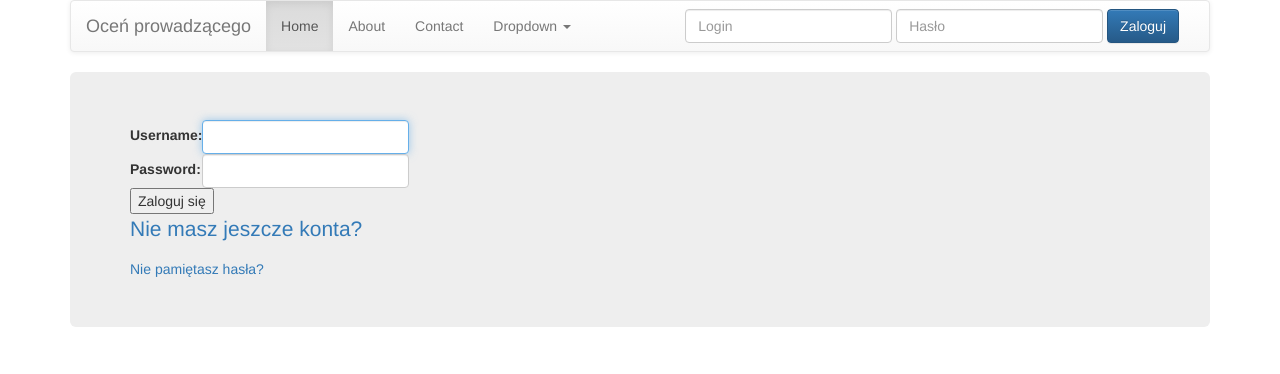
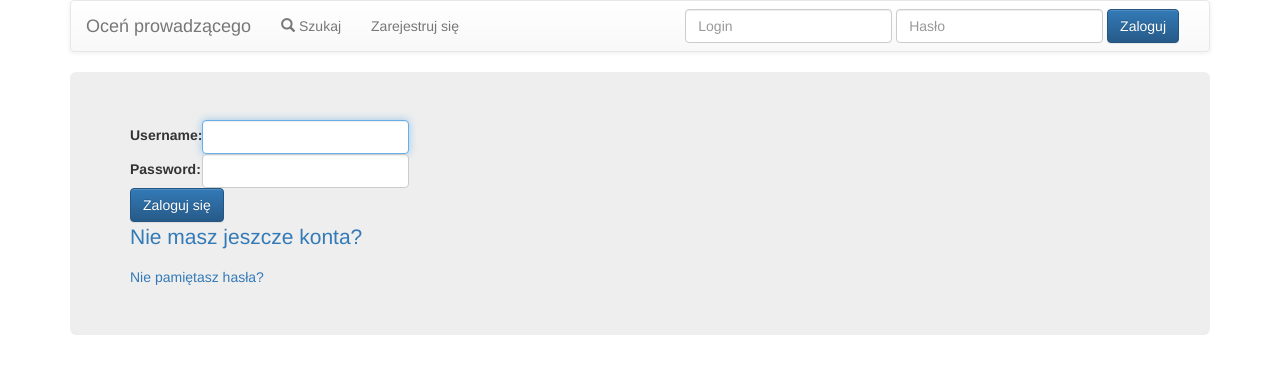
Before and after one commit to Rav2/ocen_prowadzacego, a Django app: page /login/ in a window 1280 px wide. Shown: the top 374 px of the page. Run offline with Django 3.2, Linux system fonts and the light colour scheme; some libraries are stand-ins or nearby versions.

Commit message:
wstępna wersja projektu, w której chyba wszystko działa :)

```diff
--- a/ocen_prowadzacego/settings.py
+++ b/ocen_prowadzacego/settings.py
@@ -105,5 +105,5 @@ USE_TZ = True
 
 STATIC_URL = '/static/'
 
-LOGIN_REDIRECT_URL = '/index'
-LOGIN_URL = '/login'
+LOGIN_REDIRECT_URL = '/search/'
+LOGIN_URL = '/login/'
--- a/op_app/templates/base.html
+++ b/op_app/templates/base.html
@@ -28,31 +28,32 @@
               <span class="icon-bar"></span>
               <span class="icon-bar"></span>
             </button>
-            <a class="navbar-brand" href="#">Oceń prowadzącego</a>
+            <a class="navbar-brand" href="/search/">Oceń prowadzącego</a>
           </div>
           <div id="navbar" class="navbar-collapse collapse">
             <ul class="nav navbar-nav">
-              <li class="active"><a href="#">Home</a></li>
-              <li><a href="#">About</a></li>
-              <li><a href="#">Contact</a></li>
-              <li class="dropdown">
-                <a href="#" class="dropdown-toggle" data-toggle="dropdown" role="button" aria-haspopup="true" aria-expanded="false">Dropdown <span class="caret"></span></a>
-                <ul class="dropdown-menu">
-                  <li><a href="#">Action</a></li>
-                  <li><a href="#">Another action</a></li>
-                  <li><a href="#">Something else here</a></li>
-                  <li role="separator" class="divider"></li>
-                  <li class="dropdown-header">Nav header</li>
-                  <li><a href="#">Separated link</a></li>
-                  <li><a href="#">One more separated link</a></li>
-                </ul>
-              </li>
+              <!--<li class="active"><a href="#">Home</a></li>-->
+              <li><a href="/search/"><span class="glyphicon glyphicon-search" data-t_rating="5"></span> Szukaj</a></li>
+              <li><a href="/register/">Zarejestruj się</a></li>
+              <!--<li class="dropdown">-->
+                <!--<a href="#" class="dropdown-toggle" data-toggle="dropdown" role="button" aria-haspopup="true" aria-expanded="false">Dropdown <span class="caret"></span></a>-->
+                <!--<ul class="dropdown-menu">-->
+                  <!--<li><a href="#">Action</a></li>-->
+                  <!--<li><a href="#">Another action</a></li>-->
+                  <!--<li><a href="#">Something else here</a></li>-->
+                  <!--<li role="separator" class="divider"></li>-->
+                  <!--<li class="dropdown-header">Nav header</li>-->
+                  <!--<li><a href="#">Separated link</a></li>-->
+                  <!--<li><a href="#">One more separated link</a></li>-->
+                <!--</ul>-->
+              <!--</li>-->
             </ul>
             {% if user.is_authenticated %}
-            <form class="navbar-form navbar-right" method="POST" action="{% url 'logout' %}">
+            <form class="navbar-form navbar-right" method="POST" action="{% url 'logout' %}?next=/search/">
               {% csrf_token %}
 
               <button class="btn btn-primary" type="submit">Wyloguj</button>
+
 
             </form>
 
--- a/op_app/templates/registration.html
+++ b/op_app/templates/registration.html
@@ -102,7 +102,7 @@
             </h6>
             {% endfor %}
             {% endif %}
-        <button class="btn btn-success" type="submit">Zarejestruj się</button>
+        <button class="btn btn-primary" type="submit">Zarejestruj się</button>
 
         </div>
 
--- a/op_app/templates/registration/login.html
+++ b/op_app/templates/registration/login.html
@@ -35,13 +35,12 @@
 <div class="container">
     <div class="jumbotron">
 {% if form.errors %}
-<p>Your username and password didn't match. Please try again.</p>
+<p>Podano błędny login lub hasło. Spróbuj ponownie.</p>
 {% endif %}
 
 {% if next %}
     {% if user.is_authenticated %}
-    <p>Your account doesn't have access to this page. To proceed,
-    please login with an account that has access.</p>
+    <p>Nie masz uprawnień do przejścia na tą stronę. Użyj innego konta z odpowiednimi uprawnieniami.</p>
     {% else %}
     <p>Aby przejść dalej musisz się zalogować</p>
     {% endif %}
@@ -80,7 +79,7 @@
     </tr>
 </table>
 
-<input type="submit" value="Zaloguj się" />
+<input class="btn btn-primary" type="submit" value="Zaloguj się" />
 <input type="hidden" name="next" value="{{ next }}" />
 </form>
 
--- a/op_app/templates/search.html
+++ b/op_app/templates/search.html
@@ -7,8 +7,10 @@
           <div class="jumbotron">
               <h2>Szukaj prowadzącego</h2>
               <p>
-                  <input class="form-control" name="Surname" type="text" placeholder="Nazwisko lub dziedzina">
-                  <input class="form-control" name="WorkPlace" type="text" placeholder="Uczelnia lub miejscowość">
+                  <input class="form-control" name="Surname" type="text" placeholder="Nazwisko lub dziedzina" maxlength="50" size="40">
+              </p>
+              <p>
+                  <input class="form-control" name="WorkPlace" type="text" placeholder="Uczelnia lub miejscowość" maxlength="50" size="40">
 
               </p>
                 <button class="btn btn-primary btn-lg" type="submit">Szukaj</button>
```
Also changed, not shown: op_app/templates/rate.html (+16 -8 lines), op_app/views.py (+8 -6 lines).
